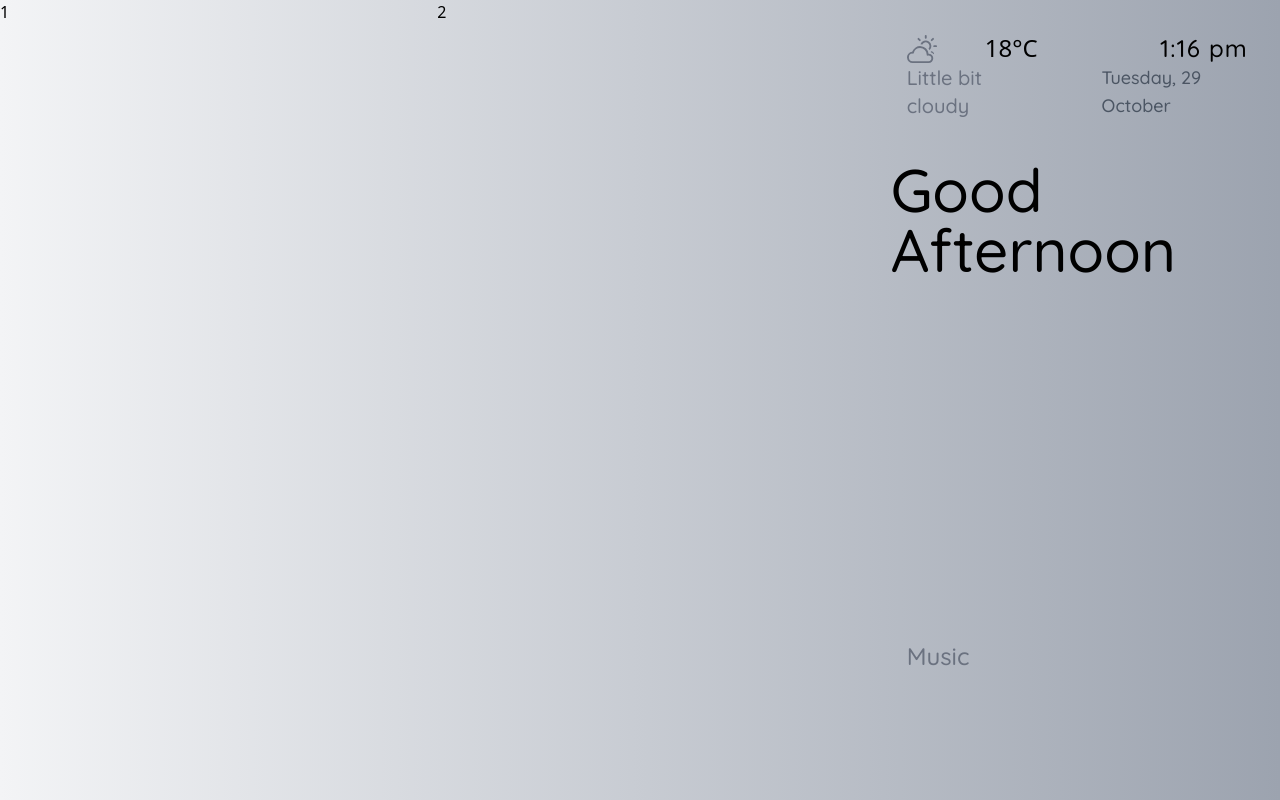
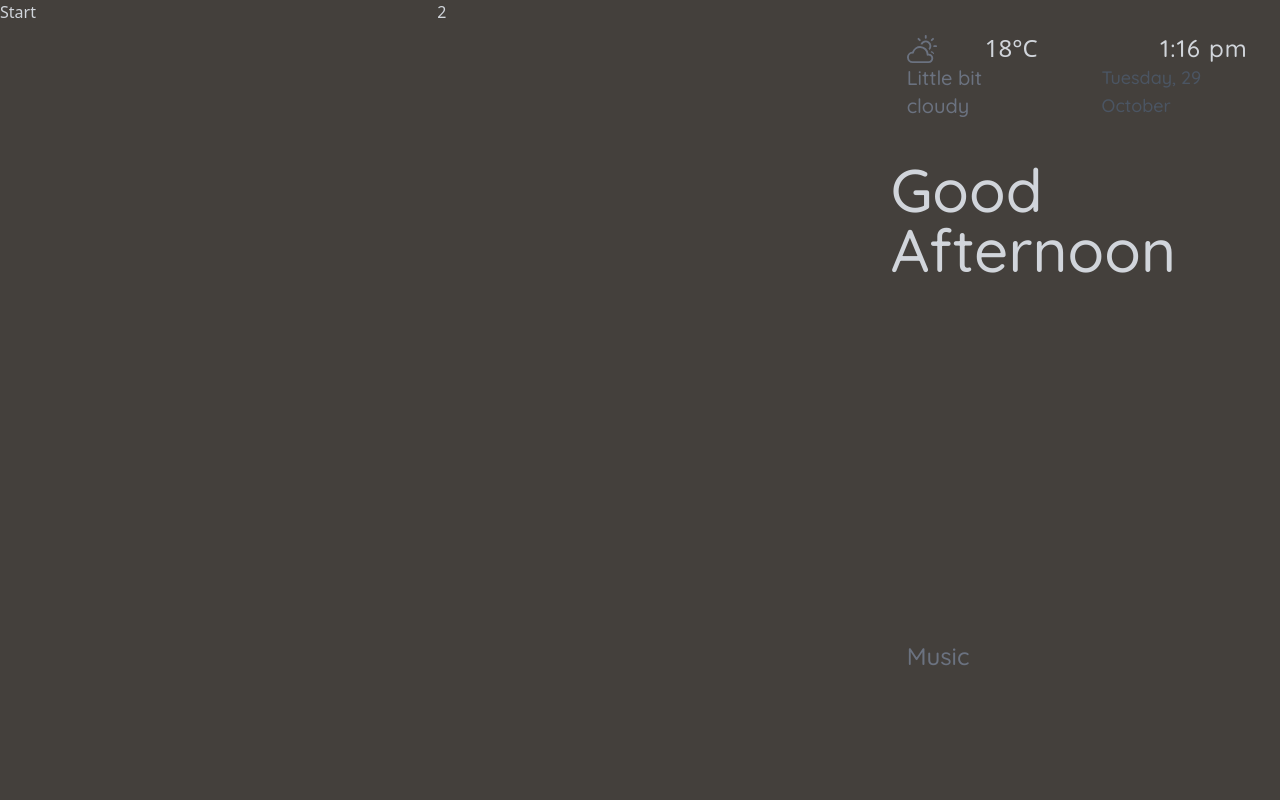
Before and after one commit to 1amSumit/Smart-Mirror, a React (Vite) app: page / in a window 1280 px wide. Built offline with nearby package versions, Linux system fonts and the light colour scheme; no server answers; a web font is replaced by a local one.

Commit message:
voice commit

```diff
--- a/src/App.jsx
+++ b/src/App.jsx
@@ -1,15 +1,28 @@
-import React from "react";
+import React, { useEffect } from "react";
 import Weather from "./components/Weather";
 import TimeDate from "./components/TimeDate";
 import Greet from "./components/Greet";
 import { RecoilRoot } from "recoil";
 import Music from "./components/Music";
+import { QueryClient, QueryClientProvider } from "@tanstack/react-query";
+import { ReactQueryDevtools } from "@tanstack/react-query-devtools";
+import { getSongs } from "./services/spotifyMusic";
+import SpeechComponent from "./components/SpeechComponent";
 
 export default function App() {
+  const queryClient = new QueryClient();
+
+  useEffect(() => {
+    getSongs();
+  }, []);
   return (
     <RecoilRoot>
-      <div className="h-screen w-screen bg-gradient-to-r from-gray-100 to-gray-400 grid grid-cols-6 gap-[2rem]">
-        <div className="col-span-2">1</div>
+      <QueryClientProvider client={queryClient}>
+        <ReactQueryDevtools initialIsOpen={false} />
+        <div className="h-screen w-screen text-gray-300 bg-stone-700 grid grid-cols-6 gap-[2rem]">
+          <div className="col-span-2">
+            <SpeechComponent />
+          </div>
 
           <div className=" col-span-2">2</div>
 
@@ -26,6 +39,7 @@ export default function App() {
             </div>
           </div>
         </div>
+      </QueryClientProvider>
     </RecoilRoot>
   );
 }
--- /dev/null
+++ b/src/components/SpeechComponent.jsx
@@ -0,0 +1,19 @@
+import React from "react";
+import useVoiceToSpeech from "../hooks/useVoiceToSpeech";
+
+export default function SpeechComponent() {
+  const { isListening, transcript, startListening, stopListening } =
+    useVoiceToSpeech();
+
+  return (
+    <div>
+      {isListening && <button onClick={() => stopListening()}>Stop</button>}
+      {isListening && <p>{transcript}</p>}
+      {!isListening && (
+        <div className="cursor-pointer" onClick={() => startListening()}>
+          Start
+        </div>
+      )}
+    </div>
+  );
+}
--- /dev/null
+++ b/src/services/spotifyMusic.js
@@ -0,0 +1,61 @@
+import axios from "axios";
+import qs from "qs";
+
+export const getSongs = async () => {
+  const client_Secret = import.meta.env.VITE_SPOTIFY_CLIENT_SECRET;
+  const client_Id = import.meta.env.VITE_SPOTIFY_CLIENT_ID;
+  const code = import.meta.env.VITE_SPOTIFY_CODE;
+
+  console.log(client_Secret);
+  console.log(client_Id);
+
+  let accessToken;
+
+  try {
+    const tokenResponse = await axios.post(
+      "https://accounts.spotify.com/api/token",
+      qs.stringify({
+        grant_type: "authorization_code",
+        code: code,
+        redirect_uri: "http://localhost:5173",
+      }),
+      {
+        headers: {
+          "Content-Type": "application/x-www-form-urlencoded",
+          Authorization: "Basic " + btoa(`${client_Id}:${client_Secret}`),
+        },
+      }
+    );
+
+    console.log("Token Response:", tokenResponse.data);
+
+    accessToken = tokenResponse.data.access_token;
+    console.log("Access Token:", accessToken);
+  } catch (error) {
+    console.error(
+      "Error fetching access token:",
+      error.response?.data || error.message
+    );
+    return;
+  }
+
+  try {
+    const songsResponse = await axios.get(
+      "https://api.spotify.com/v1/me/top/tracks?limit=20",
+      {
+        headers: {
+          Authorization: `Bearer ${accessToken}`,
+          "Content-Type": "application/json",
+        },
+      }
+    );
+
+    console.log("Songs Response:", songsResponse.data);
+    return songsResponse.data.items;
+  } catch (error) {
+    console.error(
+      "Error fetching songs:",
+      error.response?.data || error.message
+    );
+  }
+};
```
Also changed, not shown: package.json (+16 -10 lines), src/components/Music.jsx (+9 -1 lines), 1 other file (tests, documents, lock files or other folders). Lines whose indentation alone changed are shown as unchanged.
